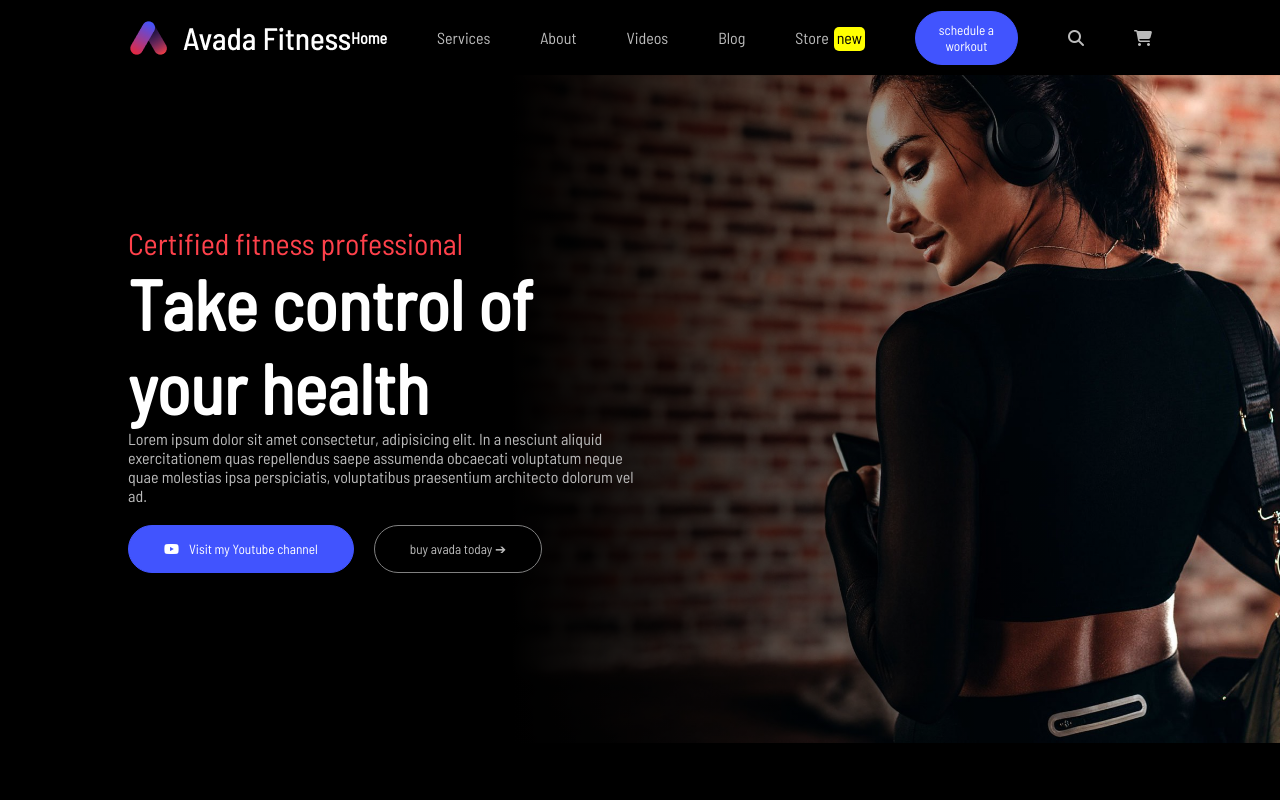
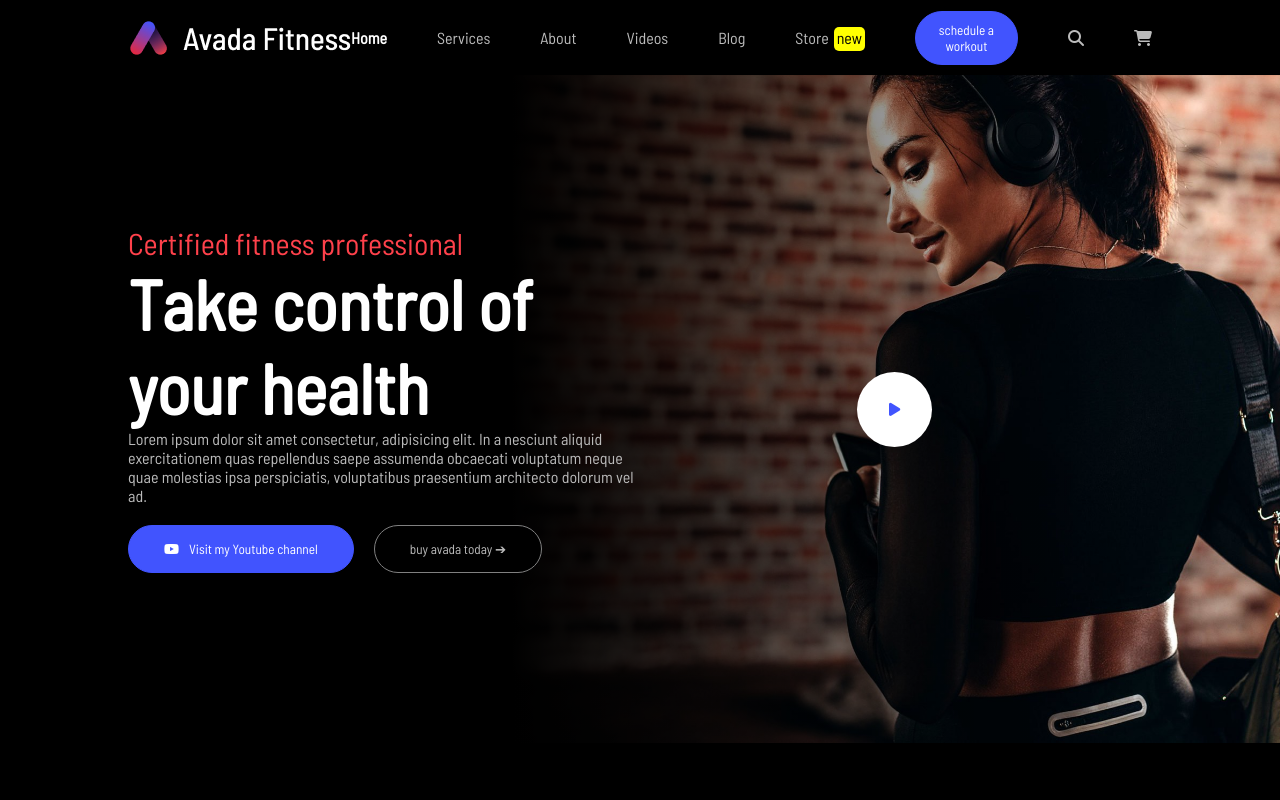
Before and after one commit to mattiabenelli/proj-html-vuejs, a Vue app: page / in a window 1280 px wide. Shown: the top 800 px of the page. Built offline with nearby package versions, Linux system fonts and the light colour scheme.

Commit message:
aggiunte animazioni

```diff
--- a/src/components/Appheader.vue
+++ b/src/components/Appheader.vue
@@ -57,16 +57,17 @@ export default {
   <header>
     <AppNavbar :navItems="items"/>
     <div class="jumbo">
-      <div class="wrapper">
-        <div class="jumbo-text">
+      <div class="wrapper row space-bwt">
+        <div class="jumbo-text animate">
           <div class="jumbo-text-s-title">Certified fitness professional</div>
           <h1 class="jumbo-text-b-title">Take control of your health</h1>
           <div class="jumbo-text-paragraph">Lorem ipsum dolor sit amet consectetur, adipisicing elit. In a nesciunt aliquid exercitationem quas repellendus saepe assumenda obcaecati voluptatum neque quae molestias ipsa perspiciatis, voluptatibus praesentium architecto dolorum vel ad.</div>
           <div class="jumbo-text-buttons">
-            <button class="blue-red-btn btn-big"><i class="fa-brands fa-youtube"></i>Visit my Youtube channel</button>
+            <button class="blue-red-btn btn-big"><i class="icon fa-brands fa-youtube"></i>Visit my Youtube channel</button>
             <button class="black-white-btn btn-big">buy avada today &#10132;</button>
           </div>
         </div>
+        <button class="video-btn video-btn-header animate"><i class="fa-solid fa-play"></i></button>
       </div>
     </div>
   </header>
@@ -82,7 +83,7 @@ export default {
     url("/public//img/slider82x-scaled.jpg");
   background-size: cover;
   padding: 150px 0;
-  i {
+  .icon {
     margin-right: 10px;
   }
   .jumbo-text {
--- a/src/styles/generals.scss
+++ b/src/styles/generals.scss
@@ -68,8 +68,8 @@ footer {
 }
 
 .blue-red-btn:hover {
-    background-color: #EC5A57;
-    border: 1px solid #EC5A57;
+    background-color: $buttonRed;
+    border: 1px solid $buttonRed;
     transition-duration: 0.2s;
 }
 
@@ -86,8 +86,50 @@ footer {
     color: black;
 }
 
+.video-btn-header {
+    height: 75px;
+    width: 75px;
+    font-size: 15px;
+    margin-right: 220px;
+}
+
+.video-btn {
+    background-color: white;
+    color: $blueBtn;
+    border-radius: 50%;
+    display: flex;
+    align-items: center;
+    justify-content: center;
+    border: none;
+    cursor: pointer;
+}
+
+.video-btn:hover {
+    color: $buttonRed;
+    transition-duration: 0.2s;
+}
+
 .active {
     color: white !important;
     font-weight: bold;
 
 }
+
+// effetti animazioni e over
+//************************************************
+.animate {
+    animation-duration: 0.5s;
+    animation-name: animate-fade;
+    animation-delay: 0.5s;
+    animation-fill-mode: backwards;
+}
+
+@keyframes animate-fade {
+    0% {
+        opacity: 0;
+    }
+
+    100% {
+        opacity: 1;
+    }
+}
--- a/src/styles/partials/_variables.scss
+++ b/src/styles/partials/_variables.scss
@@ -1,3 +1,4 @@
 $SmallTxtFontColor: #BCBCBC;
 $PageRed: #FF414B;
 $blueBtn: #4154FE;
+$buttonRed: #EC5A57;
```
